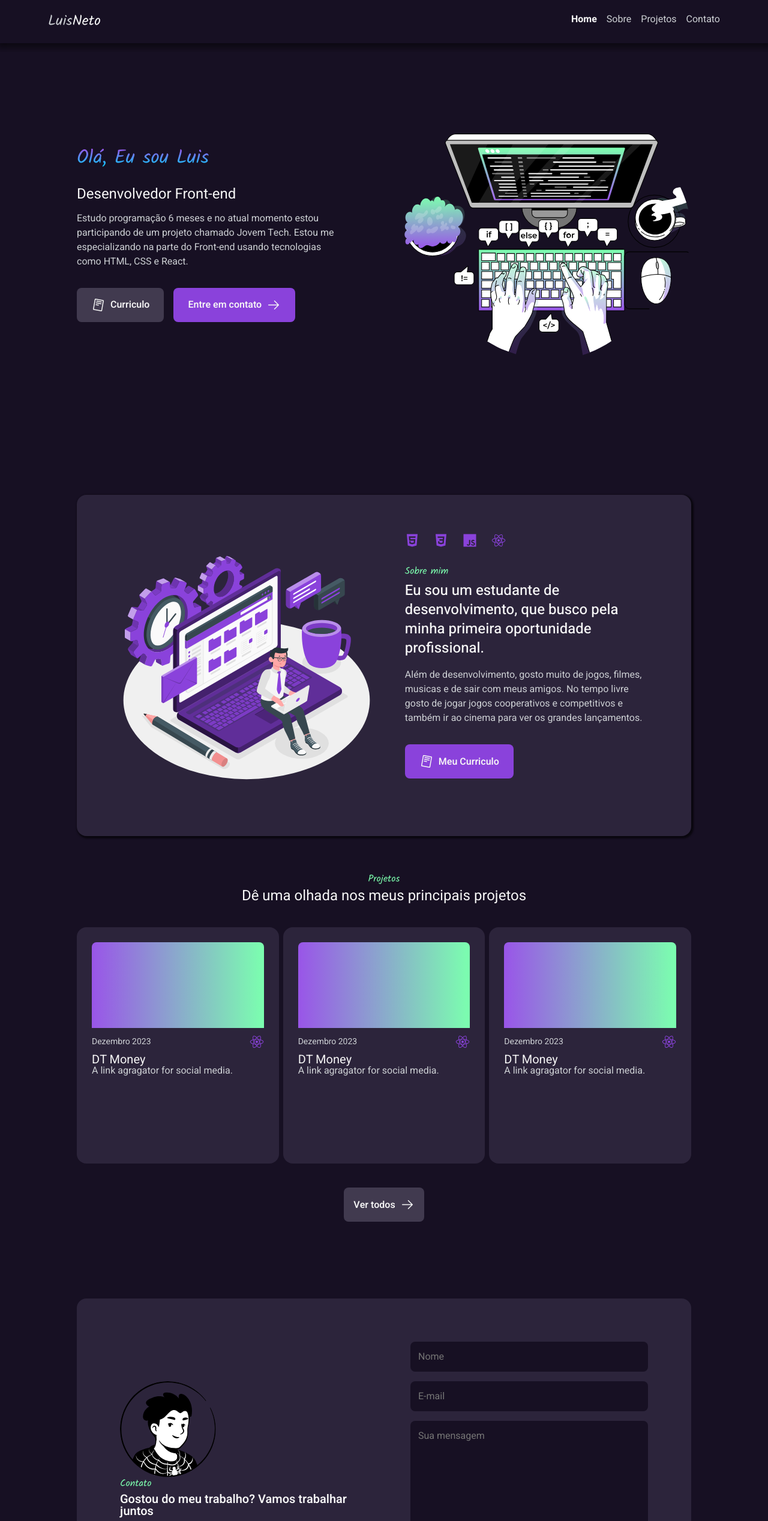
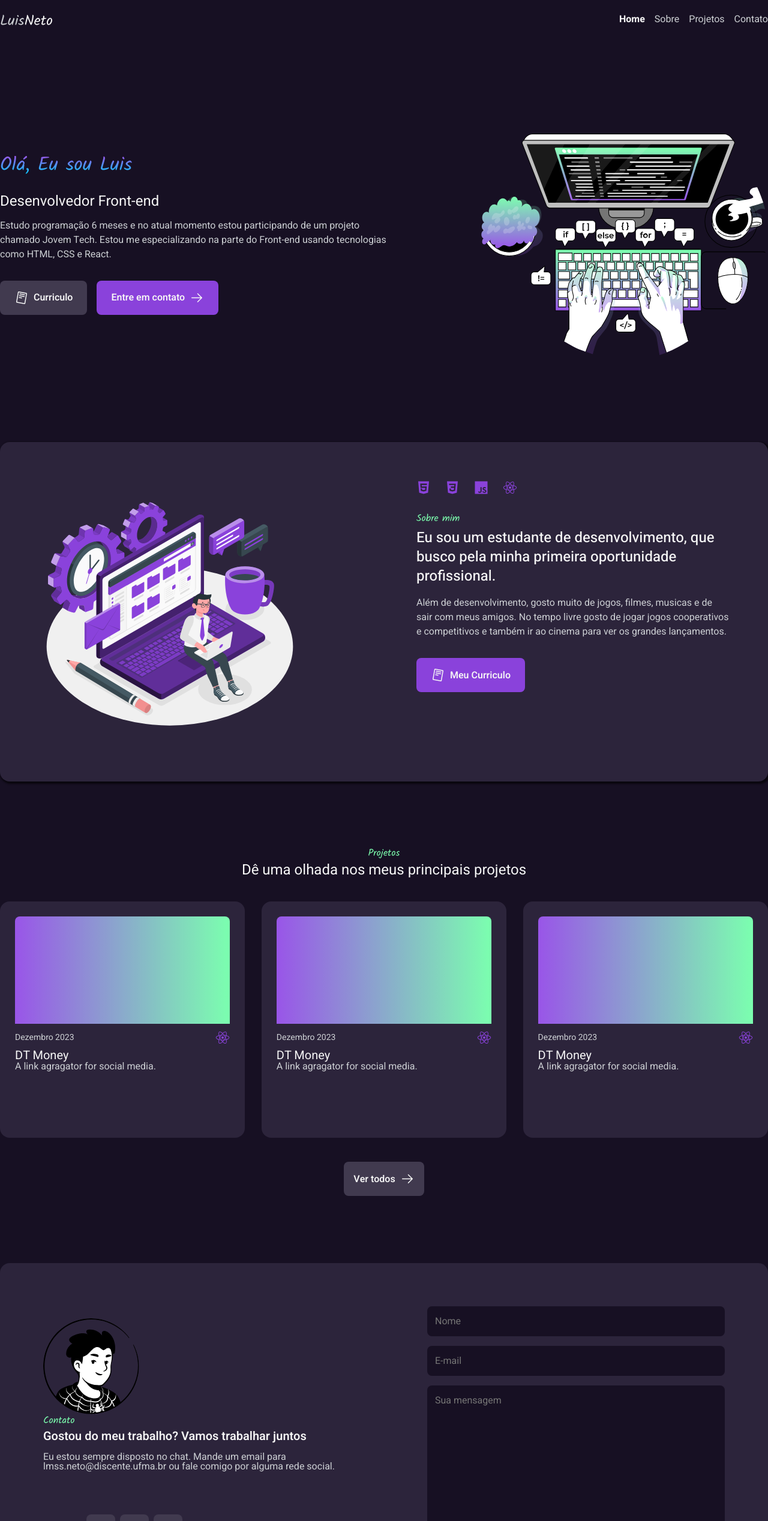
Before and after one commit to LuisNettoo/portfolio-luis, a React (Vite) app: page / in a window 1280 px wide. Shown: the top 2536 px of the page at 60% size. Built offline with nearby package versions, Linux system fonts and the light colour scheme; the HTML template or start-up script is replaced by a standard one.

Commit message:
adpatado para telas fullhd+

```diff
--- a/src/components/About/styles.ts
+++ b/src/components/About/styles.ts
@@ -3,8 +3,10 @@ import styled from "styled-components"
 export const AboutContainer = styled.section`
   display: flex;
   align-items: center;
-  padding: 96px 10%;
   gap: 10%;
+
+  max-width: 1280px;
+  margin: 96px auto;
 
   background-color: var(--surface-background);
 
@@ -100,17 +102,21 @@ export const AboutMeContainer = styled.section`
   display: flex;
   justify-content: space-around;
   background-color: var(--surface-primary);
-  margin: 10% 10% 5% 10%;
   border-radius: 1rem;
   gap: 5%;
-  padding: 5%;
   box-shadow: 2px 2px 3px 2px rgba(0, 0, 0, 0.60);
 
-  img {
+  max-width: 1280px;
+  margin: 40px auto;
+
+  > img {
+    margin: 5%;
     width: 438px;
   }
 
   section {
+    margin: 5%;
+
     div {
       display: flex;
       gap: 1.5rem;
--- a/src/components/FormContact/styles.ts
+++ b/src/components/FormContact/styles.ts
@@ -1,15 +1,16 @@
 import styled from "styled-components";
 
 export const Container = styled.section`
-  margin: 10%;
   display: flex;
   align-items: center;
   background-color: var(--surface-primary);
   border-radius: 1rem;
-  padding: 72px;
-  gap: 10%;
+
+  max-width: 1280px;
+  margin: 40px auto;
 
   > section {
+    margin: 72px;
     width: 50%;
 
     img {
@@ -44,6 +45,7 @@ export const Container = styled.section`
     }
 
     > div {
+      margin: 72px;
       display: flex;
       gap: 0.5rem;
 
@@ -77,6 +79,7 @@ export const Container = styled.section`
     display: flex;
     flex-direction: column;
     width: 50%;
+    margin: 72px;
 
     input, textarea {
       border-radius: 0.5rem;
--- a/src/components/Header/styles.ts
+++ b/src/components/Header/styles.ts
@@ -1,14 +1,15 @@
 import styled from "styled-components";
 
 export const HeaderContainer = styled.header`
-  padding: 24px 80px;
+  padding: 24px 0;
+  max-width: 1280px;
+  margin: 0 auto;
 
   display: flex;
   justify-content: space-between;
 
   background-color: var(--surface-background);
 
-  box-shadow: 1px 2px 10px 6px rgba(0,0,0,0.5);
   margin-bottom: 15px;
 
   > img {
--- a/src/components/Projects/styles.ts
+++ b/src/components/Projects/styles.ts
@@ -5,7 +5,8 @@ export const ProjectsContainer = styled.section`
   align-items: center;
   flex-direction: column;
 
-  padding: 0 10%;
+  max-width: 1280px;
+  margin: 72px auto;
 
   > h2 {
     font-size: 1rem;
```
